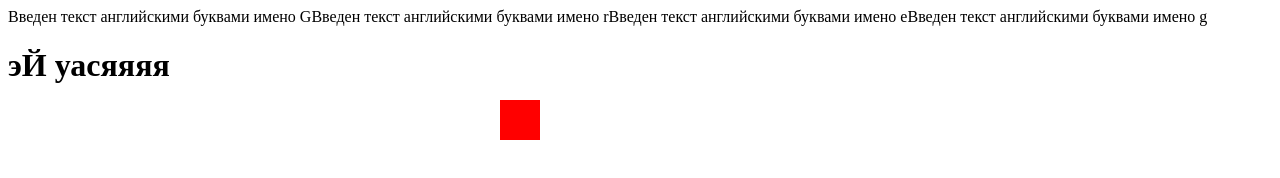
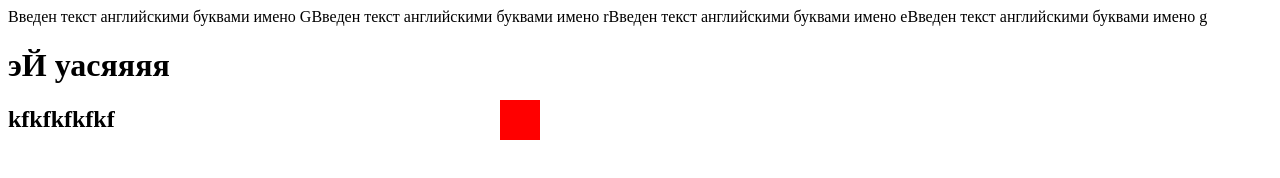
Before and after one commit to vlados36/myBlog, a plain HTML site: page Index.html in a window 1280 px wide. Drawn offline with Linux system fonts and the light colour scheme.

Commit message:
third commit

```diff
--- a/Index.html
+++ b/Index.html
@@ -8,6 +8,7 @@
 </head>
 <body>
 <h1>эЙ уасяяяя</h1>
+<h2>kfkfkfkfkf</h2>
 	<div id="content">
 </body>
 </html>
```
